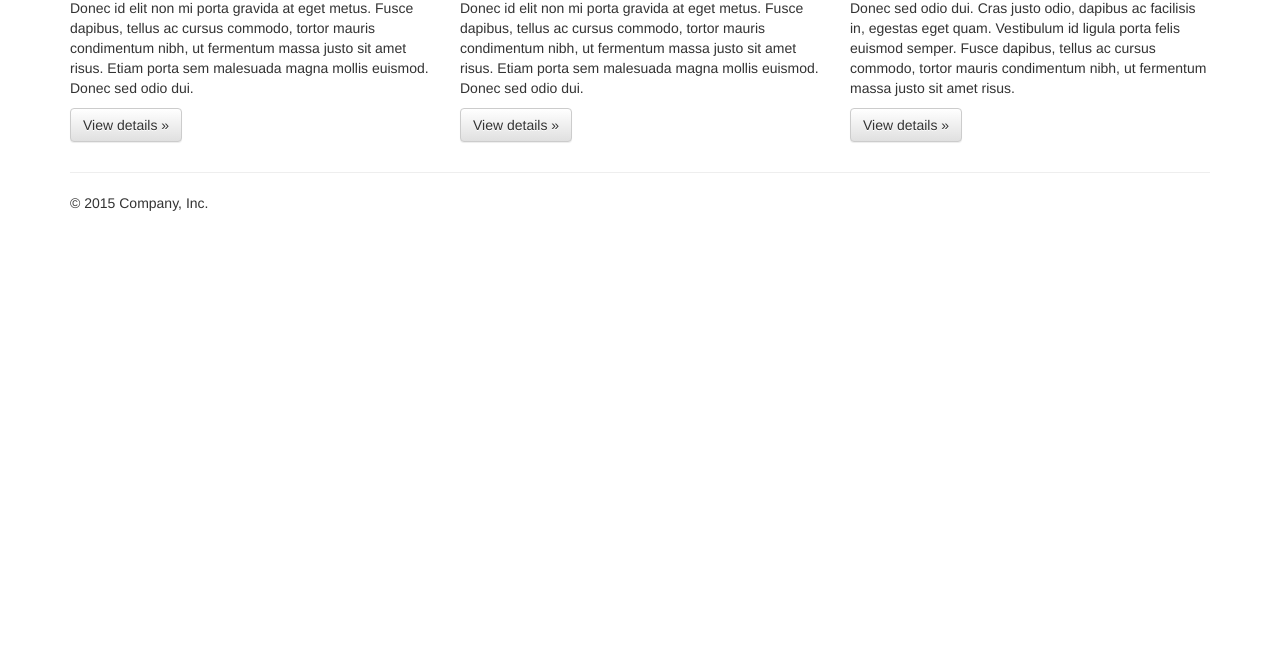
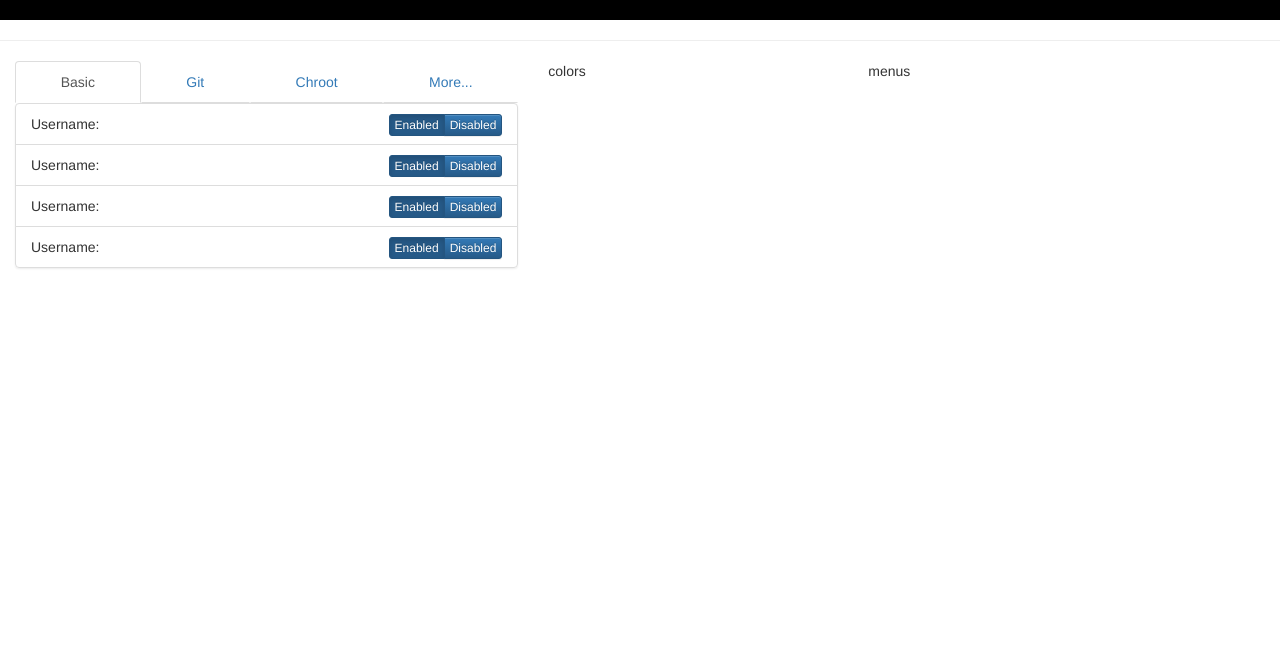
Before and after one commit to grantwwu/shellforme, a plain HTML site: page static/bootstrap.html in a window 1280 px wide. Shown: the part 241-902 px from the top of the page. Before the commit the page ends 800 px from the top, so only its background shows below. Drawn offline with nearby package versions, Linux system fonts and the light colour scheme.

Commit message:
template for wobsite

```diff
--- a/static/bootstrap.html
+++ b/static/bootstrap.html
@@ -31,6 +31,8 @@
   <!-- Latest compiled and minified JavaScript -->
   <script src="https://maxcdn.bootstrapcdn.com/bootstrap/3.3.6/js/bootstrap.min.js" integrity="sha384-0mSbJDEHialfmuBBQP6A4Qrprq5OVfW37PRR3j5ELqxss1yVqOtnepnHVP9aJ7xS" crossorigin="anonymous"></script>
 
+  <link rel="stylesheet" href="resize.css" />
+
   <nav class="navbar navbar-inverse navbar-fixed-top">
     <div class="container">
       <div class="navbar-header">
@@ -39,39 +41,110 @@
     </div>
   </nav>
 
-    <!-- Main jumbotron for a primary marketing message or call to action -->
-    <div class="jumbotron">
+  <hr><!-- Terminal Preview -->
+
+  <div class="termbox">
     <div class="container">
-          Terminal goes here.
+      <span class="black-text">
+        <center>
+          Terminal Preview (To be implemented)
+        </center>
+      </span>
     </div>
   </div>
 
-    <div class="container">
-      <!-- Example row of columns -->
+
+  <!-- body --><hr>
+
+  <!-- Stack the columns on mobile by making one full-width and the other half-width -->
+
+  <div class="termcontrols">
+    <div class="container-fluid">
       <div class="row">
-        <div class="col-md-4">
-          <h2>Heading</h2>
-          <p>Donec id elit non mi porta gravida at eget metus. Fusce dapibus, tellus ac cursus commodo, tortor mauris condimentum nibh, ut fermentum massa justo sit amet risus. Etiam porta sem malesuada magna mollis euismod. Donec sed odio dui. </p>
-          <p><a class="btn btn-default" href="#" role="button">View details &raquo;</a></p>
+        <div class="col-xs-5">
+          <ul class="nav nav-tabs nav-justified" role="tablist">
+            <li role="presentation" class="active"><a href="#Basic" aria-controls="Basic" role="tab" data-toggle="tab">Basic</a></li>
+            <li role="presentation"><a href="#Git" aria-controls="Git" role="tab" data-toggle="tab">Git</a></li>
+            <li role="presentation"><a href="#Chroot" aria-controls="Chroot" role="tab" data-toggle="tab">Chroot</a></li>
+            <li role="presentation"><a href="#More" aria-controls="More" role="tab" data-toggle="tab">More...</a></li>
+          </ul>
+          <!-- Tab panes -->
+          <div class="tab-content">
+           <div role="tabpanel" class="tab-pane active" id="Basic">
+            <ul class="list-group">
+              <li class="list-group-item">Username:
+                <div class="pull-right">
+                  <div class="btn-group btn-group-xs" data-toggle="buttons">
+                    <label class="btn btn-primary active">
+                      <input type="radio" name="username" id="username_enabled" autocomplete="off" checked> Enabled
+                    </label>
+                    <label class="btn btn-primary">
+                      <input type="radio" name="username" id="username_disabled" autocomplete="off"> Disabled
+                    </label>
                   </div>
-        <div class="col-md-4">
-          <h2>Heading</h2>
-          <p>Donec id elit non mi porta gravida at eget metus. Fusce dapibus, tellus ac cursus commodo, tortor mauris condimentum nibh, ut fermentum massa justo sit amet risus. Etiam porta sem malesuada magna mollis euismod. Donec sed odio dui. </p>
-          <p><a class="btn btn-default" href="#" role="button">View details &raquo;</a></p>
                 </div>
-        <div class="col-md-4">
-          <h2>Heading</h2>
-          <p>Donec sed odio dui. Cras justo odio, dapibus ac facilisis in, egestas eget quam. Vestibulum id ligula porta felis euismod semper. Fusce dapibus, tellus ac cursus commodo, tortor mauris condimentum nibh, ut fermentum massa justo sit amet risus.</p>
-          <p><a class="btn btn-default" href="#" role="button">View details &raquo;</a></p>
+              </li>
+              <li class="list-group-item">Username:
+                <div class="pull-right">
+                  <div class="btn-group btn-group-xs" data-toggle="buttons">
+                    <label class="btn btn-primary active">
+                      <input type="radio" name="username" id="username_enabled" autocomplete="off" checked> Enabled
+                    </label>
+                    <label class="btn btn-primary">
+                      <input type="radio" name="username" id="username_disabled" autocomplete="off"> Disabled
+                    </label>
+                  </div>
+                </div>
+              </li>
+              <li class="list-group-item">Username:
+                <div class="pull-right">
+                  <div class="btn-group btn-group-xs" data-toggle="buttons">
+                    <label class="btn btn-primary active">
+                      <input type="radio" name="username" id="username_enabled" autocomplete="off" checked> Enabled
+                    </label>
+                    <label class="btn btn-primary">
+                      <input type="radio" name="username" id="username_disabled" autocomplete="off"> Disabled
+                    </label>
+                  </div>
+                </div>
+              </li>
+              <li class="list-group-item">Username:
+                <div class="pull-right">
+                  <div class="btn-group btn-group-xs" data-toggle="buttons">
+                    <label class="btn btn-primary active">
+                      <input type="radio" name="username" id="username_enabled" autocomplete="off" checked> Enabled
+                    </label>
+                    <label class="btn btn-primary">
+                      <input type="radio" name="username" id="username_disabled" autocomplete="off"> Disabled
+                    </label>
+                  </div>
+                </div>
+              </li>
+            </ul>
+          </div>
+          <div role="tabpanel" class="tab-pane" id="Git">
+            Git 2
+          </div>
+          <div role="tabpanel" class="tab-pane" id="Chroot">
+            Chroot 3
+          </div>
+          <div role="tabpanel" class="tab-pane" id="More">
+            More 4
+          </div>
+        </div>
+      </div>
+      <div class="col-xs-3">
+        colors
+      </div>
+      <div class="col-xs-4">
+        menus
+      </div>
+    </div>
   </div>
 </div>
 
-      <hr>
 
-      <footer>
-        <p>&copy; 2015 Company, Inc.</p>
-      </footer>
-    </div> <!-- /container --><!--
+  <!--
   <section class="main hbox space-between">
     <div class="ui container">
       <span class="black-text">
--- a/static/resize.css
+++ b/static/resize.css
@@ -62,9 +62,9 @@ html, body, .viewport {
   This could easily be altered to flex proportionally with the page.
 */
 header, footer {
-  height: 100px;
+  height: 15%;
 }
-.main {
+.termbox {
   /* previous syntax */
   -webkit-box-flex: 1;
      -moz-box-flex: 1;
@@ -76,7 +76,26 @@ header, footer {
       -ms-flex: 1;
           flex: 1;
       height: 25%;
+  font-family: "Courier New", Courier, monospace;
+  font-size: 250%;
+  color: #D3D3D3;
+  background-color: black;
 }
+
+.termcontrols {
+  /* previous syntax */
+  -webkit-box-flex: 1;
+     -moz-box-flex: 1;
+      -ms-box-flex: 1;
+          box-flex: 1;
+  /* current syntax */
+  -webkit-flex: 1;
+     -moz-flex: 1;
+      -ms-flex: 1;
+          flex: 1;
+      height: 75%;
+}
+
 article {
   /* previous syntax */
   -webkit-box-flex: 5;
@@ -101,3 +120,4 @@ aside, nav {
       -ms-flex: 1;
           flex: 1;
 }
+html { overflow-y: hidden; overflow-x: hidden; }
```
Lines whose indentation alone changed are shown as unchanged.
